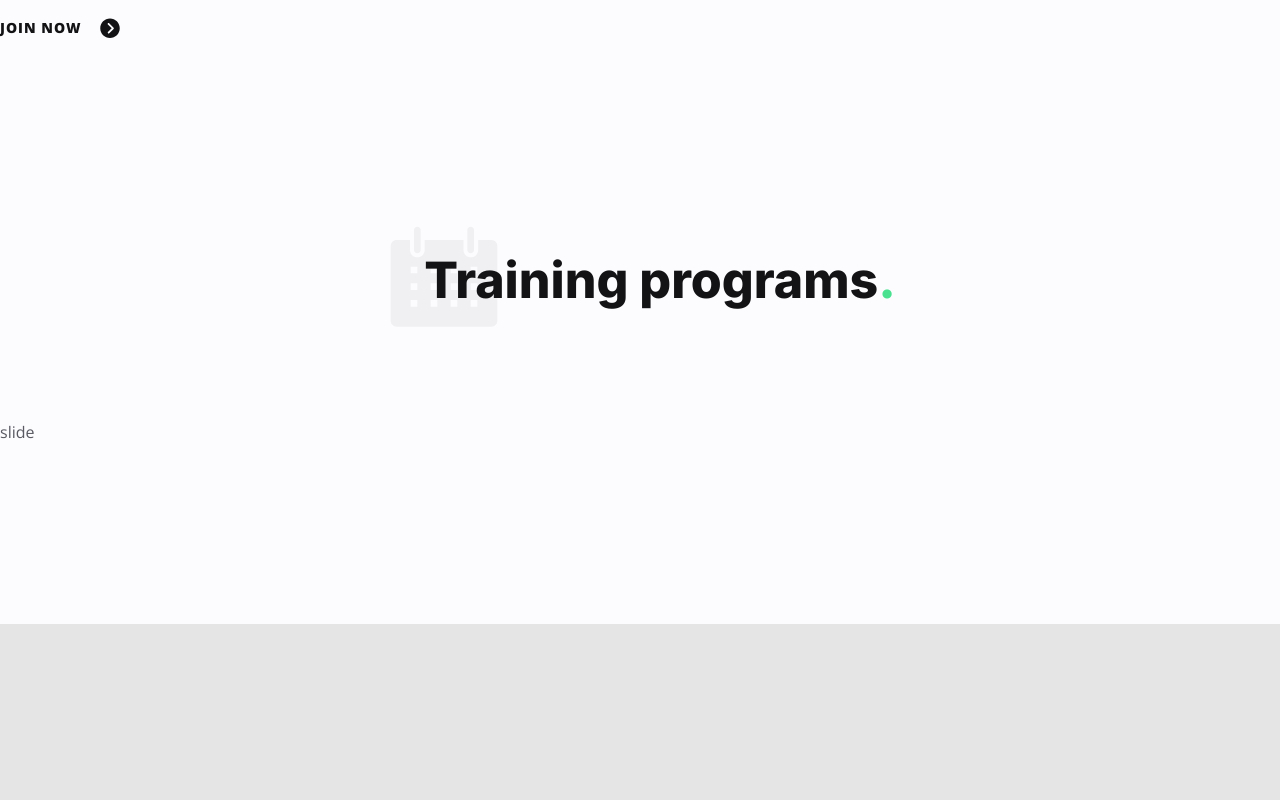
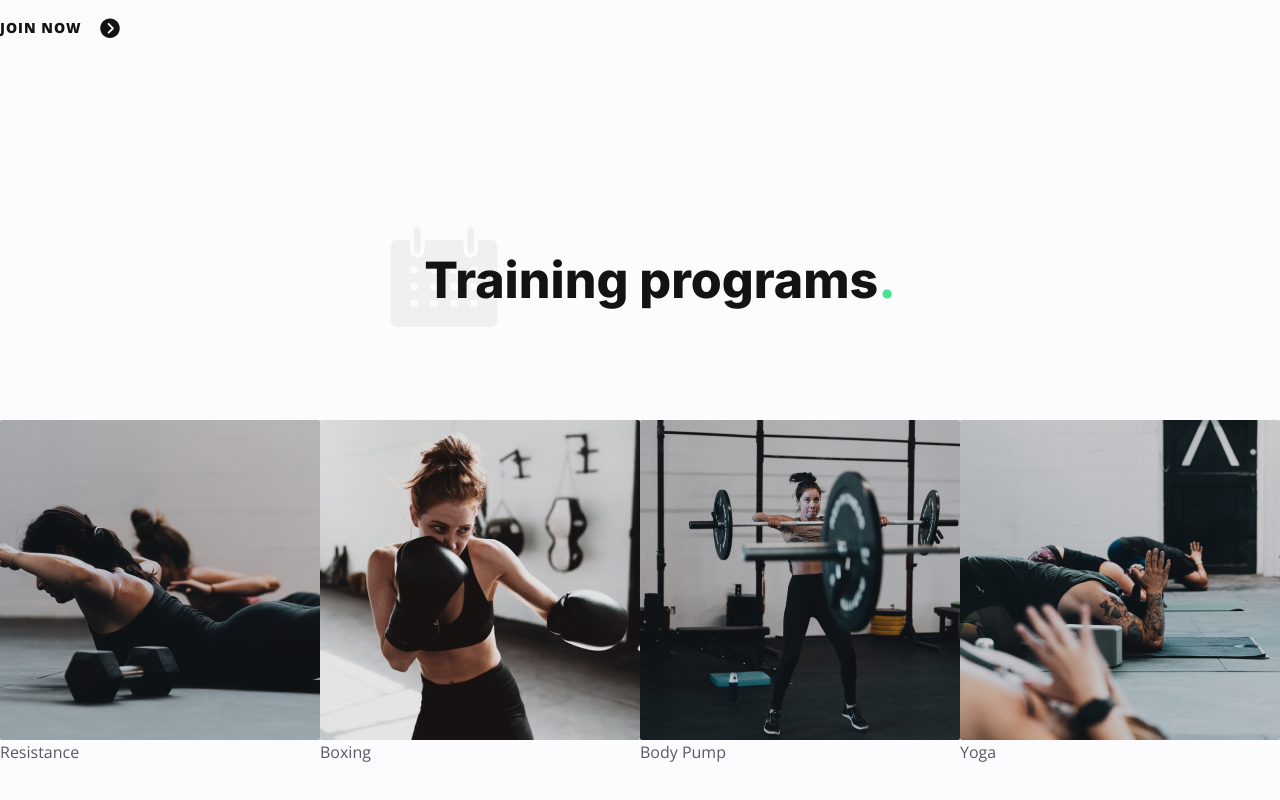
Before and after one commit to zablon-oigo/deploy-reactapp-using-terraform, a React (Vite) app: page / in a window 1280 px wide. Shown: the part 1278-2078 px from the top of the page. Before the commit the page ends 1902 px from the top, so only its background shows below. Built offline with nearby package versions, Linux system fonts and the light colour scheme.

Commit message:
Adding slide

```diff
--- a/src/components/WorkoutSlider.jsx
+++ b/src/components/WorkoutSlider.jsx
@@ -11,8 +11,14 @@ export default function WorkoutSlider() {
   return (
     <Swiper>
       {programs.map((program,idx)=>{
-        return <SwiperSlide>
-          slide
+        const{image,name}=program
+        return <SwiperSlide className='max-w-[320px]' key={idx}>
+         <img src={program.image} alt="" className="" />
+         <div className="">
+          <div className="">
+            {name}
+          </div>
+         </div>
         </SwiperSlide>
       })}
     </Swiper>
```
